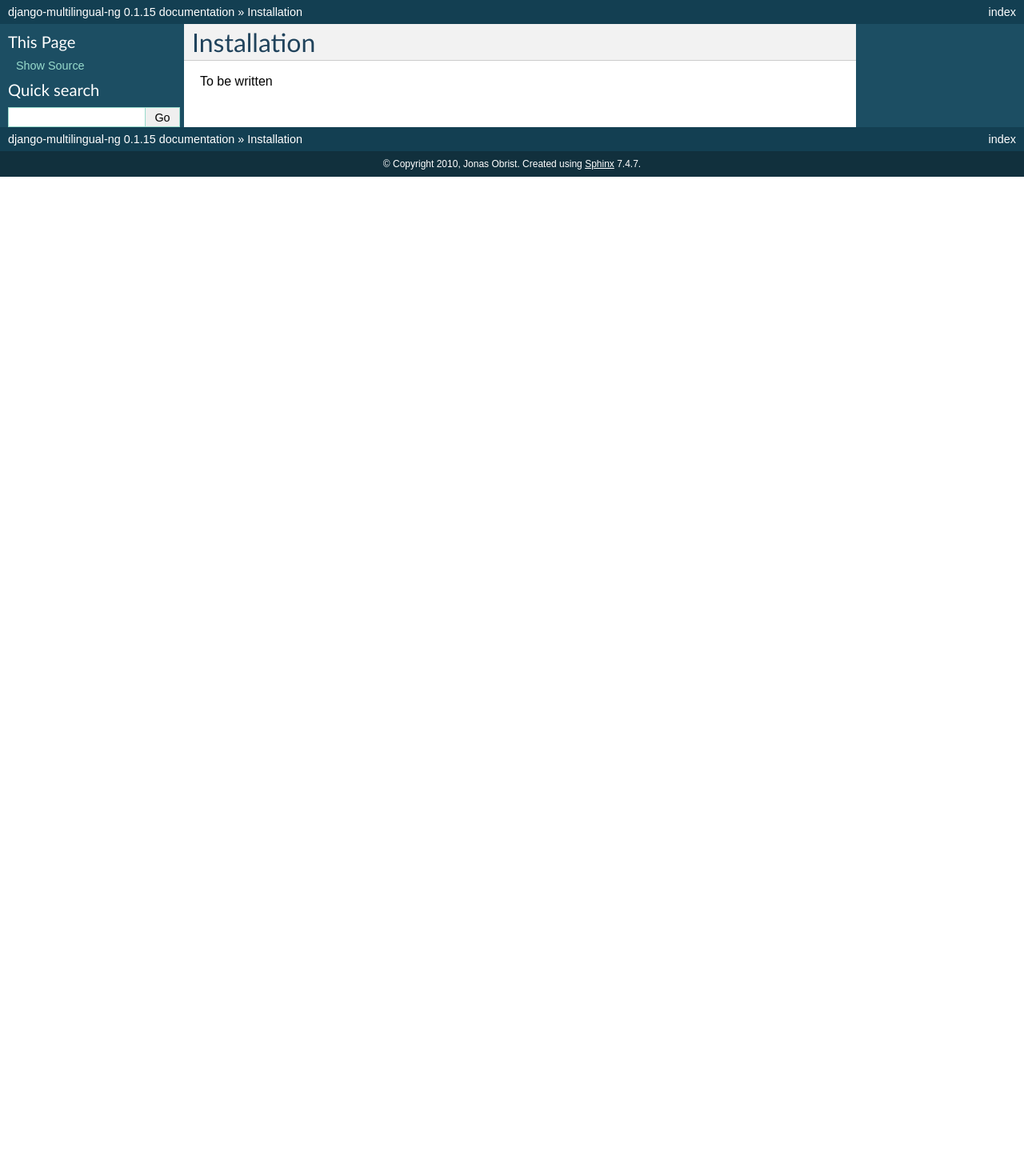
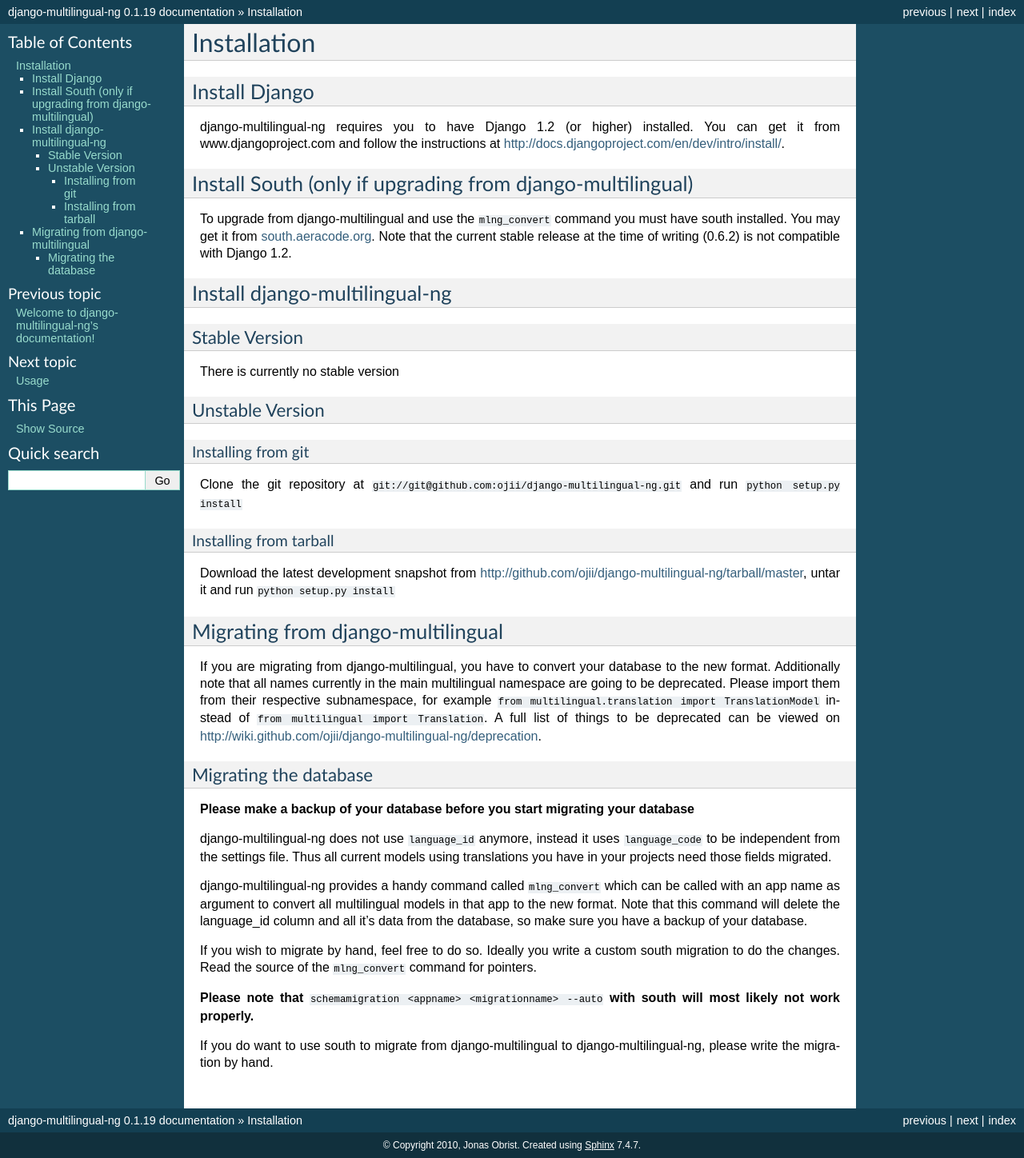
Before and after one commit to ojii/django-multilingual-ng, a Sphinx documentation site: the page built from docs/installation.rst, in a window 1280 px wide. Shown: the whole page at 80% size. Built offline with Sphinx 7.4.7, drawn with Linux system fonts in a browser that asks for light colours; before the commit the page ends 900 px from its top, so only the background shows below that.

Commit message:
added some more docs

```diff
--- a/docs/conf.py
+++ b/docs/conf.py
@@ -16,7 +16,8 @@ import sys, os
 # If extensions (or modules to document with autodoc) are in another directory,
 # add these directories to sys.path here. If the directory is relative to the
 # documentation root, use os.path.abspath to make it absolute, like shown here.
-#sys.path.append(os.path.abspath('.'))
+sys.path.append(os.path.abspath('..'))
+from multilingual import __version__
 
 # -- General configuration -----------------------------------------------------
 
@@ -45,9 +46,9 @@ copyright = u'2010, Jonas Obrist'
 # built documents.
 #
 # The short X.Y version.
-version = '0.1'
+version = '.'.join(__version__.split('.')[:2])
 # The full version, including alpha/beta/rc tags.
-release = '0.1.15'
+release = __version__
 
 # The language for content autogenerated by Sphinx. Refer to documentation
 # for a list of supported languages.
--- a/docs/installation.rst
+++ b/docs/installation.rst
@@ -1,5 +1,83 @@
-============
+############
 Installation
-============
+############
 
-To be written
+
+**************
+Install Django
+**************
+
+django-multilingual-ng requires you to have Django 1.2 (or higher) installed.
+You can get it from www.djangoproject.com and follow the instructions at
+http://docs.djangoproject.com/en/dev/intro/install/.
+
+**********************************************************
+Install South (only if upgrading from django-multilingual)
+**********************************************************
+
+To upgrade from django-multilingual and use the ``mlng_convert`` command you must
+have south installed. You may get it from `south.aeracode.org <http://south.aeracode.org/>`_.
+Note that the current stable release at the time of writing (0.6.2) is not
+compatible with Django 1.2.
+
+******************************
+Install django-multilingual-ng
+******************************
+
+Stable Version
+==============
+
+There is currently no stable version
+
+Unstable Version
+================
+
+Installing from git
+-------------------
+
+Clone the git repository at ``git://git@github.com:ojii/django-multilingual-ng.git`` and
+run ``python setup.py install``
+
+Installing from tarball
+-----------------------
+
+Download the latest development snapshot from
+http://github.com/ojii/django-multilingual-ng/tarball/master, untar it and run
+``python setup.py install``
+
+**********************************
+Migrating from django-multilingual
+**********************************
+
+If you are migrating from django-multilingual, you have to convert your database
+to the new format. Additionally note that all names currently in the main
+multilingual namespace are going to be deprecated. Please import them from their
+respective subnamespace, for example
+``from multilingual.translation import TranslationModel`` instead of
+``from multilingual import Translation``. A full list of things to be deprecated
+can be viewed on http://wiki.github.com/ojii/django-multilingual-ng/deprecation.
+
+Migrating the database
+======================
+
+**Please make a backup of your database before you start migrating your database**
+
+django-multilingual-ng does not use ``language_id`` anymore, instead it uses
+``language_code`` to be independent from the settings file. Thus all current
+models using translations you have in your projects need those fields migrated.
+
+django-multilingual-ng provides a handy command called ``mlng_convert`` which
+can be called with an app name as argument to convert all multilingual models in
+that app to the new format. Note that this command will delete the language_id
+column and all it's data from the database, so make sure you have a backup of
+your database.
+
+If you wish to migrate by hand, feel free to do so. Ideally you write a custom
+south migration to do the changes. Read the source of the ``mlng_convert``
+command for pointers.
+
+**Please note that** ``schemamigration <appname> <migrationname> --auto`` **with south
+will most likely not work properly.**
+
+If you do want to use south to migrate from django-multilingual to django-multilingual-ng,
+please write the migration by hand.
--- a/multilingual/__init__.py
+++ b/multilingual/__init__.py
@@ -7,6 +7,7 @@ Note about version numbers:
 """
 VERSION = ('0', '1', '19')
 __version__ = '.'.join(VERSION)
+
 
 try:
     """
```
Also changed, not shown: docs/index.rst (+30 -4 lines), docs/usage.rst (+6 -4 lines), 1 other file.
